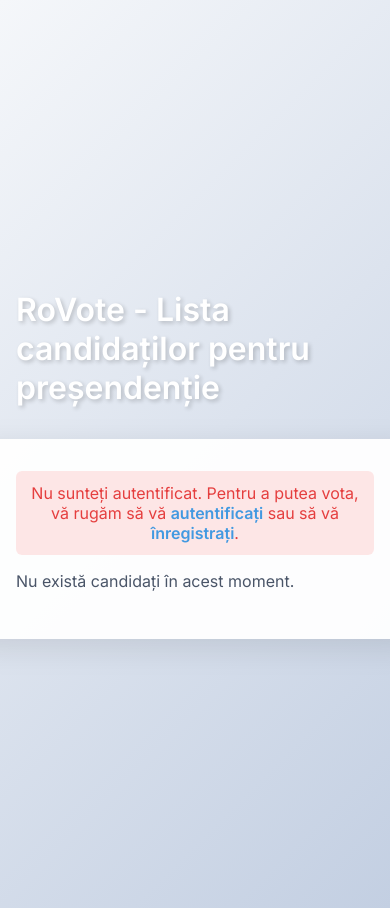
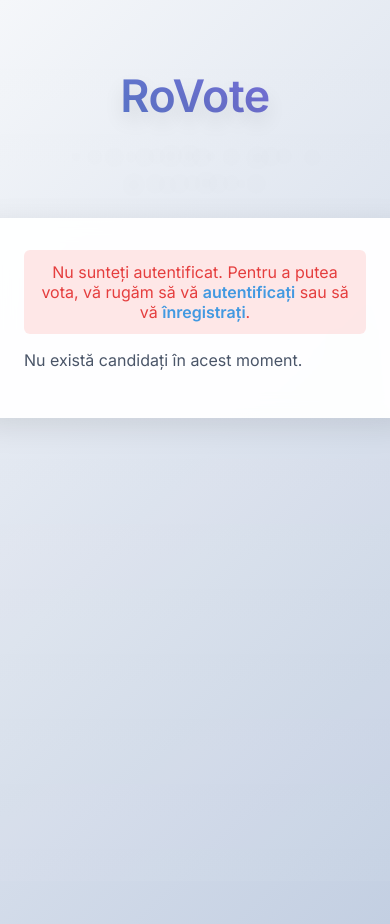
Before and after one commit to lPauI/RoVote, a Flask app: page / in a window 390 px wide. Run offline with Flask 3, Linux system fonts and the light colour scheme; some libraries are stand-ins or nearby versions.

Commit message:
Update CSS

```diff
--- a/static/css/styles.css
+++ b/static/css/styles.css
@@ -1,13 +1,28 @@
 body {
-    margin: 0;
-    padding: 0;
-    min-height: 100vh;
-    font-family: 'Segoe UI', system-ui, -apple-system, sans-serif;
-    background: linear-gradient(135deg, #667eea 0%, #764ba2 100%);
     display: flex;
     flex-direction: column;
     align-items: center;
-    justify-content: center;
+    min-height: 100vh;
+    background: linear-gradient(135deg, #f5f7fa 0%, #c3cfe2 100%);
+    padding: 2rem 1rem;
+    font-family: 'Inter', sans-serif;
+}
+
+body::before {
+  content: "";
+  position: absolute;
+  top: 0;
+  left: 0;
+  right: 0;
+  height: 100%;
+  background: linear-gradient(rgba(255,255,255,0) 0%, rgba(255,255,255,0.05) 100%);
+  animation: wave 8s ease-in-out infinite alternate;
+  z-index: -1;
+}
+
+@keyframes wave {
+  0% { transform: translateY(-5%); }
+  100% { transform: translateY(5%); }
 }
 
 h1 {
@@ -68,7 +83,7 @@ input[type="submit"]:hover {
 .error-message {
     color: #e53e3e;
     font-size: 0.875rem;
-    margin-top: -1rem;
+    margin-top: 0.25rem;
     margin-bottom: 1rem;
 }
 
@@ -76,10 +91,10 @@ input[type="submit"]:hover {
     width: 100%;
     padding: 0.75rem;
     margin-bottom: 1.5rem;
-    border: 2px solid #e2e8f0;
-    border-radius: 8px;
+    border: 1px solid #e2e8f0;
+    border-radius: 6px;
     font-size: 1rem;
-    transition: border-color 0.3s ease;
+    transition: all 0.2s;
 }
 
 .input-field::placeholder {
@@ -90,6 +105,11 @@ input[type="submit"]:hover {
 .input-field:focus {
     outline: none;
     border-color: #667eea;
+    box-shadow: 0 0 0 3px rgba(102, 126, 234, 0.25);
+}
+
+.input-error {
+    border-color: #e53e3e;
 }
 
 .submit-button {
@@ -108,3 +128,168 @@ input[type="submit"]:hover {
 .submit-button:hover {
     background: #764ba2;
 }
+
+.button-primary {
+  background: #667eea;
+}
+
+.button-danger {
+  background: #e53e3e;
+}
+
+/* Add consistent card, form, and flash message styles */
+
+@media (max-width: 768px) {
+  .presidents-container,
+  .vote-container,
+  .stats-container {
+    padding: 1rem;
+    width: 90%;
+  }
+
+  .button-group {
+    flex-direction: column;
+  }
+
+  h1 {
+    font-size: 1.5rem;
+  }
+}
+
+.form-group {
+  margin-bottom: 1.5rem;
+}
+
+.form-label {
+  display: block;
+  margin-bottom: 0.5rem;
+  font-weight: 500;
+}
+
+/* For vote.html */
+.vote-confirmation-title {
+  font-size: 1.75rem;
+  color: #2d3748;
+  margin-bottom: 1.5rem;
+  text-align: center;
+}
+
+.candidate-name {
+  font-size: 1.25rem;
+  color: #4a5568;
+  padding: 1rem;
+  background: #f7fafc;
+  border-radius: 8px;
+  border-left: 4px solid #667eea;
+  margin-bottom: 2rem;
+}
+
+.warning-box {
+  background: #fff5f5;
+  border-left: 4px solid #e53e3e;
+  padding: 1rem;
+  border-radius: 8px;
+  margin-top: 2rem;
+}
+
+.warning-icon {
+  color: #e53e3e;
+  margin-right: 0.5rem;
+}
+
+.president-card {
+  position: relative;
+  padding: 1.5rem;
+  border-radius: 10px;
+  background: white;
+  box-shadow: 0 4px 6px rgba(0, 0, 0, 0.05);
+  transition: all 0.3s ease;
+  border-left: 4px solid transparent;
+  margin-bottom: 1rem;
+}
+
+.president-card:hover {
+  transform: translateY(-2px);
+  box-shadow: 0 10px 15px rgba(0, 0, 0, 0.1);
+  border-left: 4px solid #667eea;
+}
+
+.president-name {
+  font-weight: 600;
+  font-size: 1.125rem;
+  color: #2d3748;
+  margin-bottom: 0.5rem;
+}
+
+:focus {
+  outline: 2px solid #667eea;
+  outline-offset: 2px;
+}
+
+.screen-reader-text {
+  border: 0;
+  clip: rect(1px, 1px, 1px, 1px);
+  clip-path: inset(50%);
+  height: 1px;
+  margin: -1px;
+  overflow: hidden;
+  padding: 0;
+  position: absolute;
+  width: 1px;
+}
+
+.loading {
+  opacity: 0.7;
+  cursor: wait;
+  pointer-events: none;
+}
+
+.loading-spinner {
+  display: inline-block;
+  width: 1rem;
+  height: 1rem;
+  border: 2px solid rgba(255,255,255,0.3);
+  border-radius: 50%;
+  border-top-color: white;
+  animation: spin 1s ease-in-out infinite;
+  margin-left: 0.5rem;
+}
+
+@keyframes spin {
+  to { transform: rotate(360deg); }
+}
+
+.app-title {
+  font-size: 2.8rem;
+  font-weight: 700;
+  text-align: center;
+  margin-bottom: 2rem;
+  position: relative;
+  letter-spacing: -0.5px;
+  background: linear-gradient(45deg, #3490dc, #6574cd, #9561e2);
+  background-size: 200% auto;
+  -webkit-background-clip: text;
+  -webkit-text-fill-color: transparent;
+  animation: gradient 4s ease infinite;
+  text-shadow: 0 10px 20px rgba(0,0,0,0.1);
+  line-height: 1.2;
+}
+
+.app-title span {
+  display: block;
+  font-size: 1.4rem;
+  font-weight: 500;
+  opacity: 0.9;
+  margin-top: 0.5rem;
+}
+
+@keyframes gradient {
+  0% { background-position: 0% 50%; }
+  50% { background-position: 100% 50%; }
+  100% { background-position: 0% 50%; }
+}
+
+.presidents-container, .stats-container {
+  backdrop-filter: blur(10px);
+  background: rgba(255, 255, 255, 0.9);
+}
--- a/templates/index.html
+++ b/templates/index.html
@@ -187,7 +187,7 @@
     </style>
 </head>
 <body>
-    <h1>RoVote - Lista candidaților pentru preșendenție</h1>
+    <h1 class="app-title">RoVote <span>Lista candidaților pentru preșendenție</span></h1>
 
     <!-- Flash messages -->
     {% with messages = get_flashed_messages(with_categories=true) %}
```
